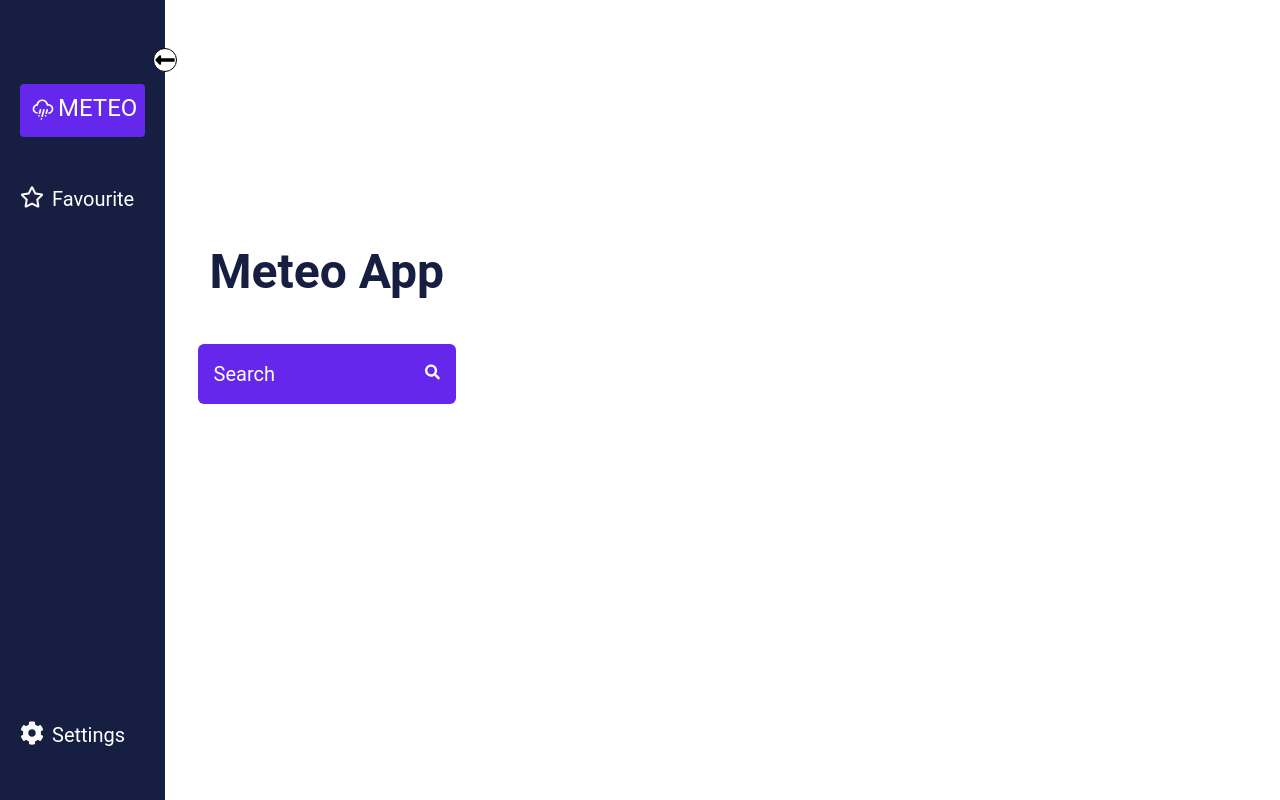
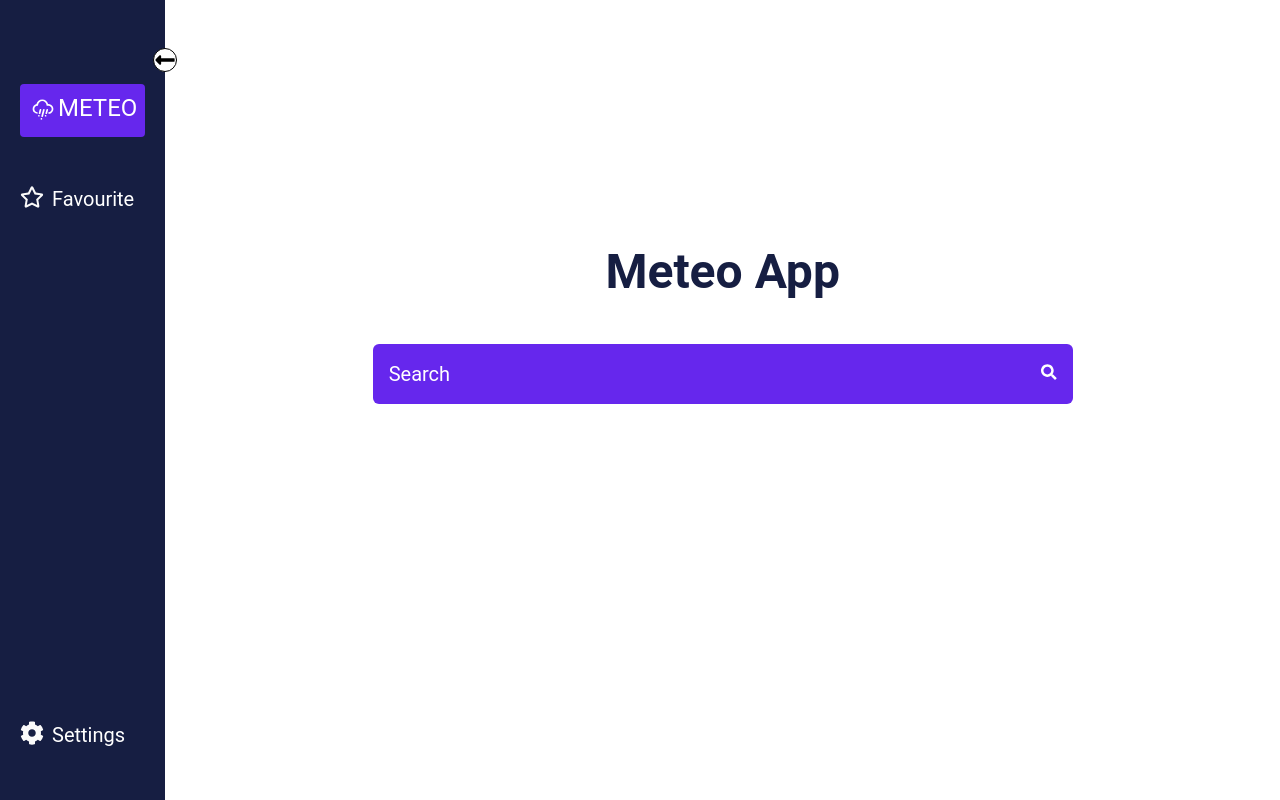
Before and after one commit to Techtees/meteo, a React (Create React App) app: page / in a window 1280 px wide. Built offline with nearby package versions, Linux system fonts and the light colour scheme; some icons are missing.

Commit message:
refactor code

```diff
--- a/src/App.js
+++ b/src/App.js
@@ -4,18 +4,18 @@ import Main from "./components/Main";
 import Settings from "./components/Settings";
 import { AppProvider } from "./context/AppContext";
 import Layout from "./container/Layout";
-
+import { weather } from "./data/api/weather";
 
 
 function App() {
+
   return (
     <AppProvider>
-      <div className="flex">
       <BrowserRouter>
             <Routes>
               <Route exact path="/" element = {
                 <Layout>
-                <Main />
+                <Main/>
               </Layout>
               }
               />
@@ -26,14 +26,13 @@ function App() {
                 }
                 />
               <Route path= '/settings' element ={
-                 <Layout>
+                  <Layout>
                    <Settings />
                   </Layout>
                 }
                  />
             </Routes>
       </BrowserRouter>
-    </div>
     </AppProvider>
   );
 }
```
